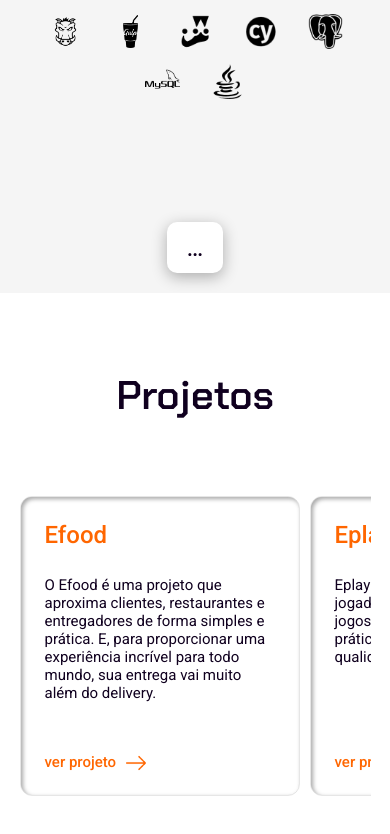
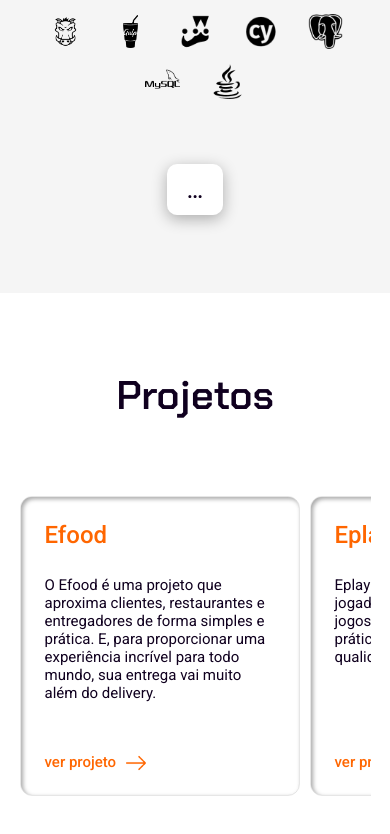
Before and after one commit to LucasB0mfim/PORTFOLIO, a React (Create React App) app: page / in a window 390 px wide. Shown: the part 1057-1891 px from the top of the page. Built offline with nearby package versions, Linux system fonts and the light colour scheme.

Commit message:
Mobile-responsive style (tech component)

```diff
--- a/src/components/Tech/styles.ts
+++ b/src/components/Tech/styles.ts
@@ -114,8 +114,7 @@ export const Aside = styled.aside`
 `
 
 export const HoveredIconName = styled.div`
-  position: absolute;
-  bottom: 70px;
+  margin-bottom: 5%;
   font-size: 24px;
   color: #10001f;
   font-weight: 500;
@@ -125,7 +124,19 @@ export const HoveredIconName = styled.div`
   border-radius: 10px;
   box-shadow: 0px 4px 15px rgba(0, 0, 0, 0.3);
 
-  @media (max-width: 678px) {
-    bottom: 20px;
+  @media (min-width: 1600px) {
+    margin-bottom: 1%;
+  }
+
+  @media (max-width: 430px) {
+    margin-bottom: 25%;
+  }
+
+  @media (max-width: 375px) {
+    margin-bottom: 10%;
+  }
+
+  @media (max-width: 360px) {
+    margin-bottom: 8%;
   }
 `
```
